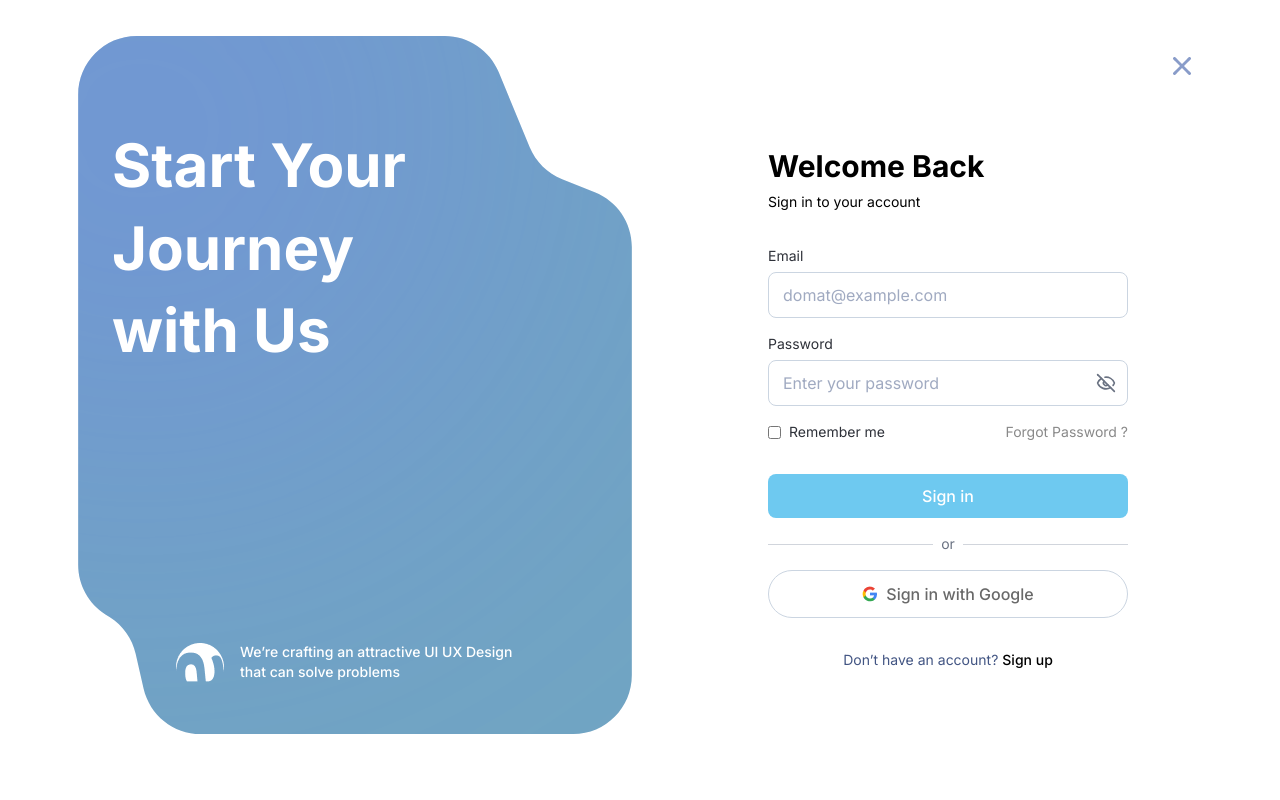
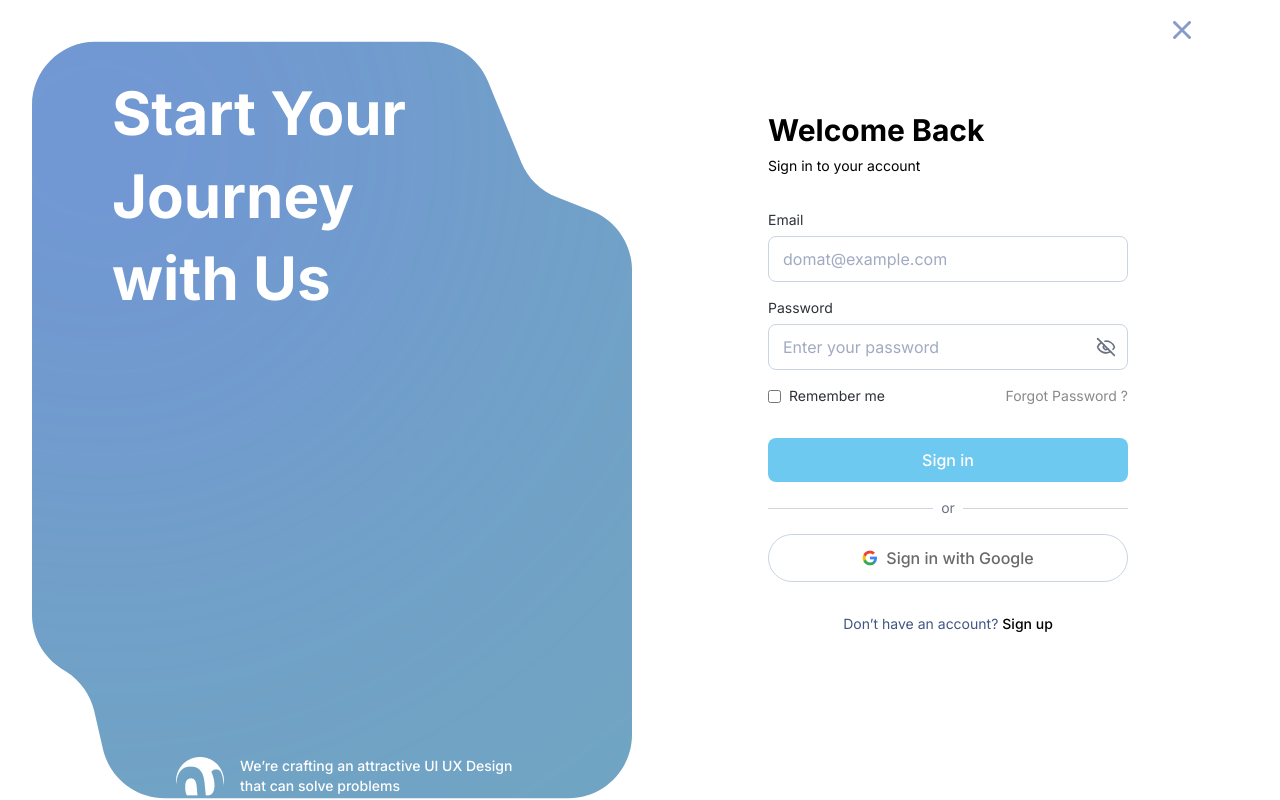
Before and after one commit to nitrocodetech/nitrofood, a Next.js app in the folder admin/: page / in a window 1280 px wide. Built offline with nearby package versions, Linux system fonts and the light colour scheme.

Commit message:
fix: svg size

```diff
--- /dev/null
+++ b/admin/assets/TempSvg.tsx
@@ -0,0 +1,60 @@
+import React from "react";
+
+const CustomSvg: React.FC = () => (
+  <svg
+    width="100%"
+    height="100%"
+    viewBox="0 0 606 764"
+    fill="none"
+    xmlns="http://www.w3.org/2000/svg"
+  >
+    <path
+      d="M0 64.3368C0 28.8046 28.6538 0 64 0H401.243C427.125 0 450.46 15.6712 460.368 39.7076L494.105 121.55C500.748 137.667 513.618 150.381 529.764 156.777L565.465 170.921C589.924 180.61 606 204.35 606 230.777V699.663C606 735.195 577.346 764 542 764H133.947C104.129 764 78.2622 743.301 71.5763 714.089L62.9101 676.227C59.1243 659.686 48.9902 645.32 34.7153 636.257L29.8244 633.151C11.2582 621.364 0 600.83 0 578.755V64.3368Z"
+      fill="#71A5C3"
+    />
+    <mask
+      id="mask0_651_4604"
+      style={{ maskType: 'alpha' } as React.CSSProperties}
+      maskUnits="userSpaceOnUse"
+      x="0"
+      y="0"
+      width="606"
+      height="764"
+    >
+      <path
+        d="M0 64.3368C0 28.8046 28.6538 0 64 0H401.243C427.125 0 450.46 15.6712 460.368 39.7076L494.105 121.55C500.748 137.667 513.618 150.381 529.764 156.777L565.465 170.921C589.924 180.61 606 204.35 606 230.777V699.663C606 735.195 577.346 764 542 764H133.947C104.129 764 78.2622 743.301 71.5763 714.089L62.9101 676.226C59.1243 659.686 48.9902 645.32 34.7153 636.257L29.8244 633.151C11.2582 621.364 0 600.83 0 578.755V64.3368Z"
+        fill="#62C710"
+      />
+    </mask>
+    <g mask="url(#mask0_651_4604)">
+      <g filter="url(#filter0_f_651_4604)">
+        <circle cx="70" cy="101" r="418" fill="#7573FF" fillOpacity="0.32" />
+      </g>
+    </g>
+    <defs>
+      <filter
+        id="filter0_f_651_4604"
+        x="-748"
+        y="-717"
+        width="1636"
+        height="1636"
+        filterUnits="userSpaceOnUse"
+        colorInterpolationFilters="sRGB"
+      >
+        <feFlood floodOpacity="0" result="BackgroundImageFix" />
+        <feBlend
+          mode="normal"
+          in="SourceGraphic"
+          in2="BackgroundImageFix"
+          result="shape"
+        />
+        <feGaussianBlur
+          stdDeviation="200"
+          result="effect1_foregroundBlur_651_4604"
+        />
+      </filter>
+    </defs>
+  </svg>
+);
+
+export default CustomSvg;
--- a/admin/components/home/login/index.tsx
+++ b/admin/components/home/login/index.tsx
@@ -7,6 +7,7 @@ import CustomButton from "@/components/common/buttons";
 import Google_Icon from "@/assets/google.png";
 import logo from "@/assets/Logo.png";
 import loginsvg from "@/assets/loginsvg.svg";
+import CustomSvg from "@/assets/TempSvg";
 
 const LoginPage = () => {
   const [formData, setFormData] = useState({
@@ -23,15 +24,14 @@ const LoginPage = () => {
   };
 
   return (
-    <div className="py-9 px-8 h-screen grid grid-cols-2 gap-4">
+    <div className=" px-8 h-screen grid grid-cols-2 gap-4">
       {/* Image section */}
-      <div className="h-[730px] pb-8">
+      <div className="h-screen pb-8">
         <div
-          className=" flex flex-col justify-between px-20 py-12 text-white w-full h-full bg-no-repeat bg-contain bg-right"
-          style={{
-            backgroundImage: `url(${loginsvg.src})`,
-          }}
+          className="relative flex flex-col justify-between my-8 px-20 text-white w-full h-full"
         >
+        <div className="absolute left-0 right-0 bottom-0 top-2 -z-10"><CustomSvg/></div>
+
           {/* Heading */}
           <div className="mt-10">
             <h1 className="text-6xl text-white font-bold leading-snug font-display">
```
Also changed, not shown: admin/assets/loginsvg.svg.
